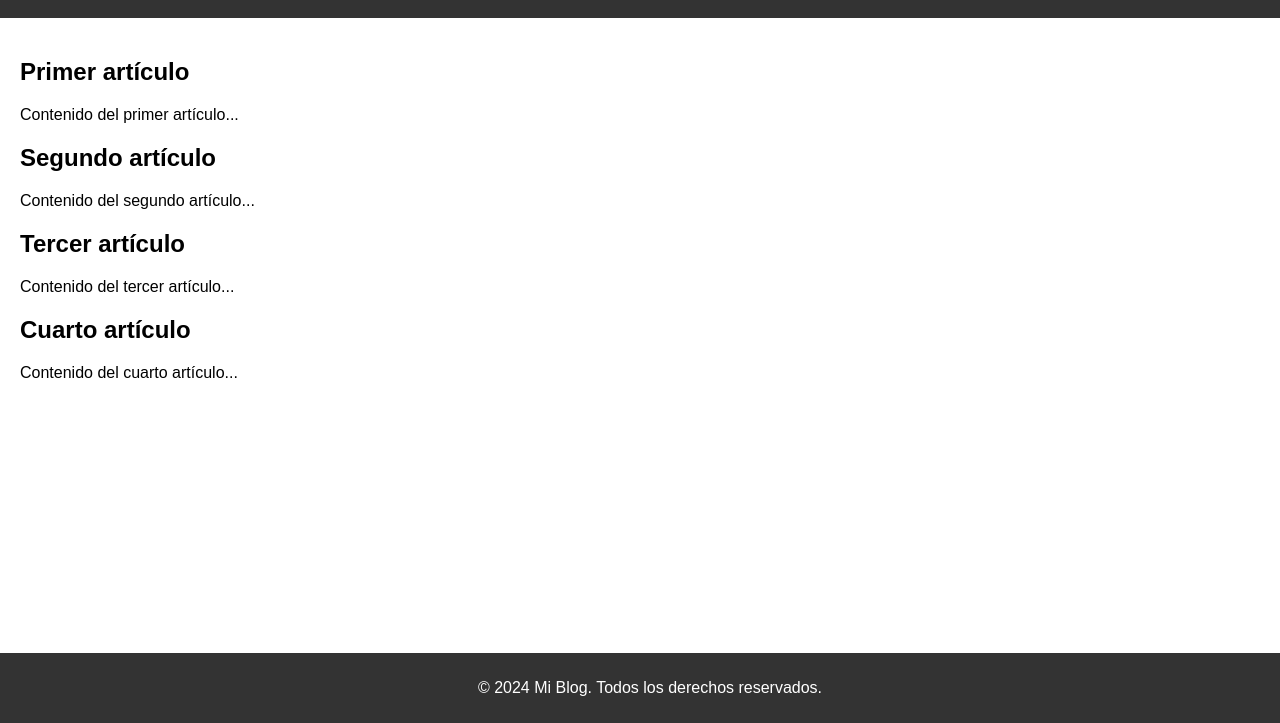
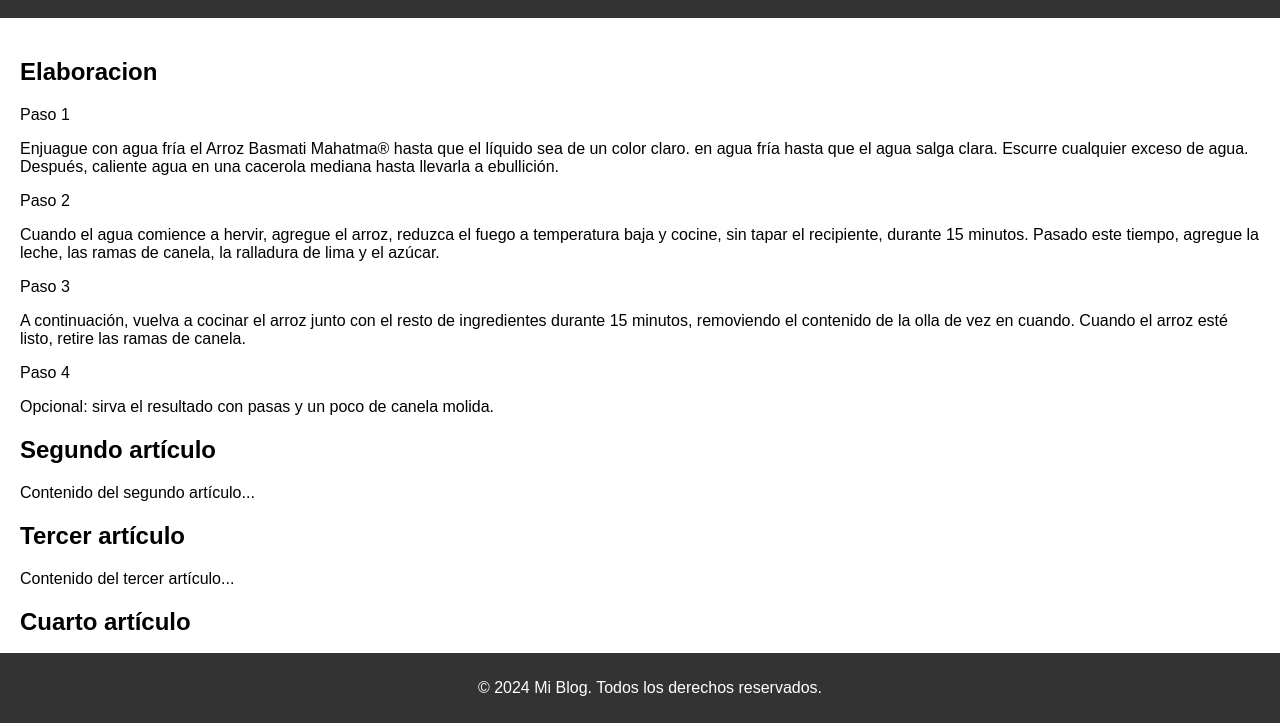
Before and after one commit to DannXtranger/Practica_Git, a plain HTML site: page index.html in a window 1280 px wide. Shown: the part 77-800 px from the top of the page. Drawn offline with Linux system fonts and the light colour scheme.

Commit message:
Jose añadió la elaboracion

```diff
--- a/index.html
+++ b/index.html
@@ -19,8 +19,21 @@
     </header>
     <section class="content">
         <article>
-            <h2>Primer artículo</h2>
-            <p>Contenido del primer artículo...</p>
+            <h2>Elaboracion</h2>
+            <p>Paso 1</p>
+            <p> Enjuague con agua fría el Arroz Basmati Mahatma® hasta que el líquido sea de un color claro.
+                en agua fría hasta que el agua salga clara. Escurre cualquier exceso de agua. Después, caliente
+                agua en una cacerola mediana hasta llevarla a ebullición.</p>
+            <p>Paso 2</p>
+            <P>Cuando el agua comience a hervir, agregue el arroz, reduzca el fuego a temperatura baja y cocine,
+                sin tapar el recipiente, durante 15 minutos. Pasado este tiempo, agregue la leche, las ramas de
+                canela, la ralladura de lima y el azúcar.</P>
+            <p>Paso 3</p>
+            <P>A continuación, vuelva a cocinar el arroz junto con el resto de ingredientes durante 15 minutos,
+                removiendo el contenido de la olla de vez en cuando. Cuando el arroz esté listo, retire las ramas
+                de canela.</P>
+            <p>Paso 4</p>
+            <P>Opcional: sirva el resultado con pasas y un poco de canela molida.</P>
         </article>
         <article>
             <h2>Segundo artículo</h2>
```
